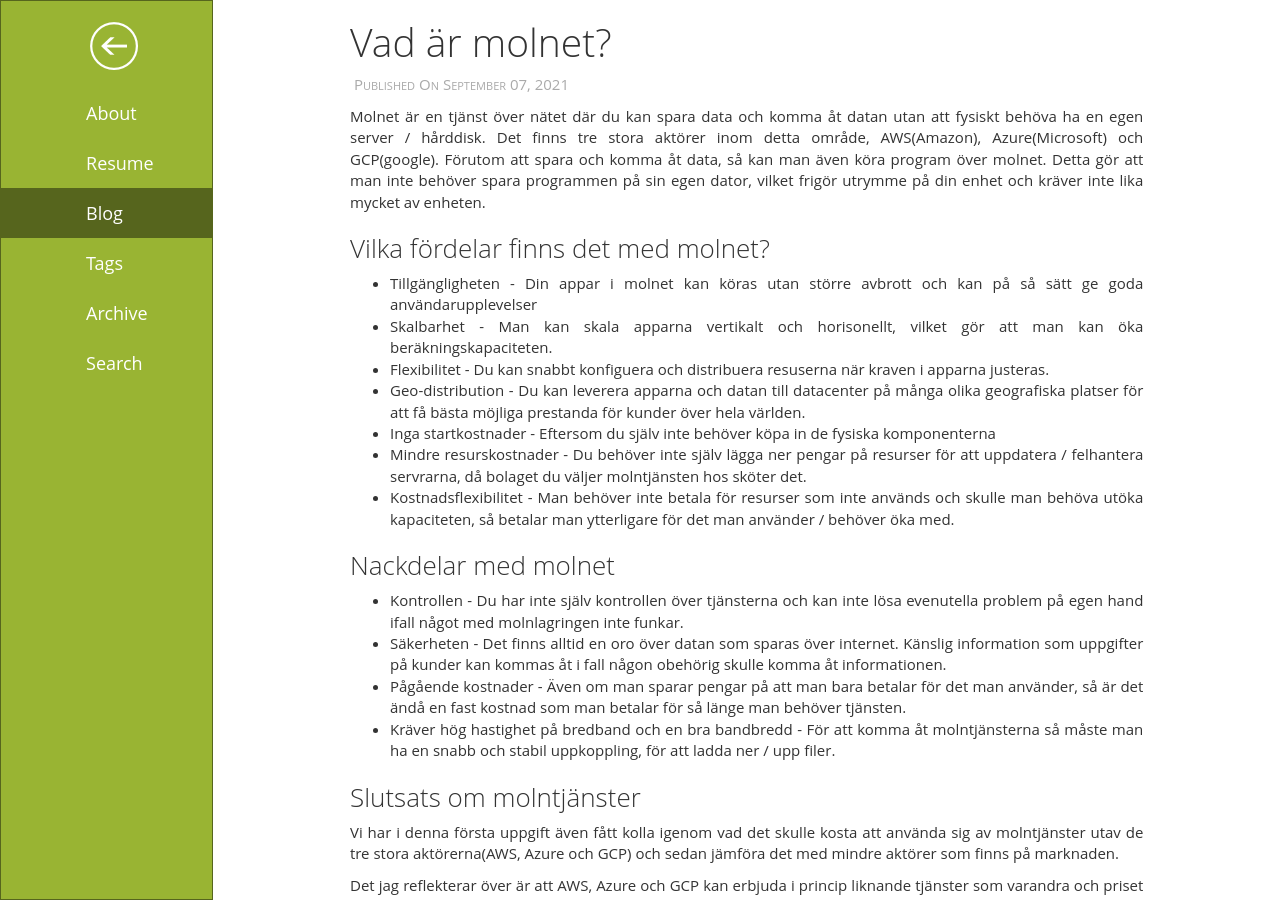
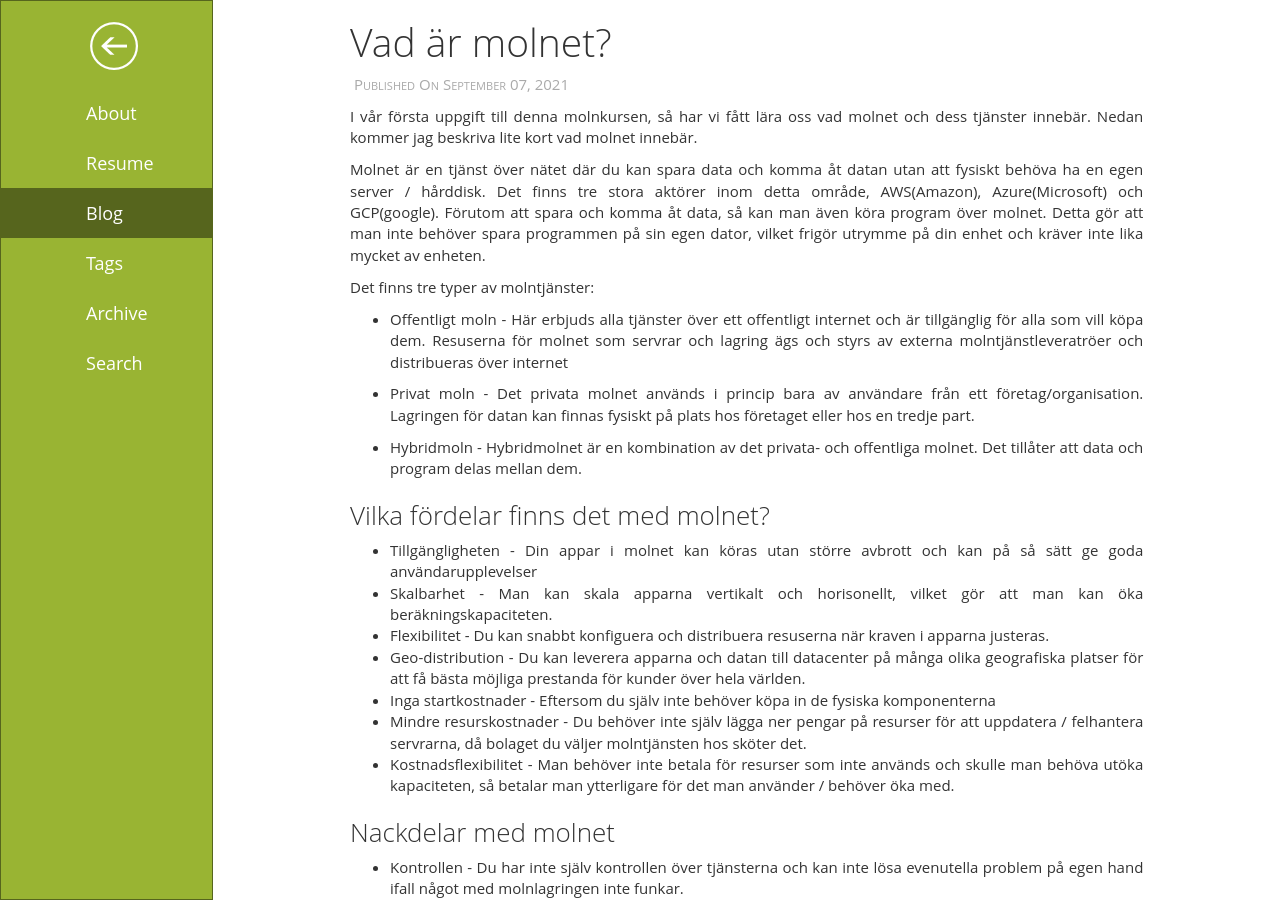
Before and after one commit to KevinKallin/KevinKallin.github.io, a Jekyll site: the page built from _posts/2021-09-07-vad-är-molnet.md, in a window 1280 px wide and 900 px high. Built offline with Jekyll 4.4.1, drawn with Linux system fonts in a browser that asks for light colours; a script that is not in the unit is left out; comment, search, counter and statistics services are not loaded.

Commit message:
Update 2021-09-07-vad-är-molnet.md

```diff
--- a/_posts/2021-09-07-vad-är-molnet.md
+++ b/_posts/2021-09-07-vad-är-molnet.md
@@ -5,10 +5,19 @@ date:   2021-09-07 10:54:00
 tags: cloud
 ---
 
-
+I vår första uppgift till denna molnkursen, så har vi fått lära oss vad molnet och dess tjänster innebär. Nedan kommer jag beskriva lite kort vad molnet innebär.
 
 Molnet är en tjänst över nätet där du kan spara data och komma åt datan utan att fysiskt behöva ha en egen server / hårddisk. Det finns tre stora aktörer inom detta område, AWS(Amazon), Azure(Microsoft) och GCP(google).
 Förutom att spara och komma åt data, så kan man även köra program över molnet. Detta gör att man inte behöver spara programmen på sin egen dator, vilket frigör utrymme på din enhet och kräver inte lika mycket av enheten.
+
+Det finns tre typer av molntjänster:
+
+* Offentligt moln - Här erbjuds alla tjänster över ett offentligt internet och är tillgänglig för alla som vill köpa dem. Resuserna för molnet som servrar och lagring ägs och styrs av externa molntjänstleveratröer och distribueras över internet
+
+
+* Privat moln - Det privata molnet används i princip bara av användare från ett företag/organisation. Lagringen för datan kan finnas fysiskt på plats hos företaget eller hos en tredje part.
+
+* Hybridmoln - Hybridmolnet är en kombination av det privata- och offentliga molnet. Det tillåter att data och program delas mellan dem.
 
 ### Vilka fördelar finns det med molnet?
 
```
